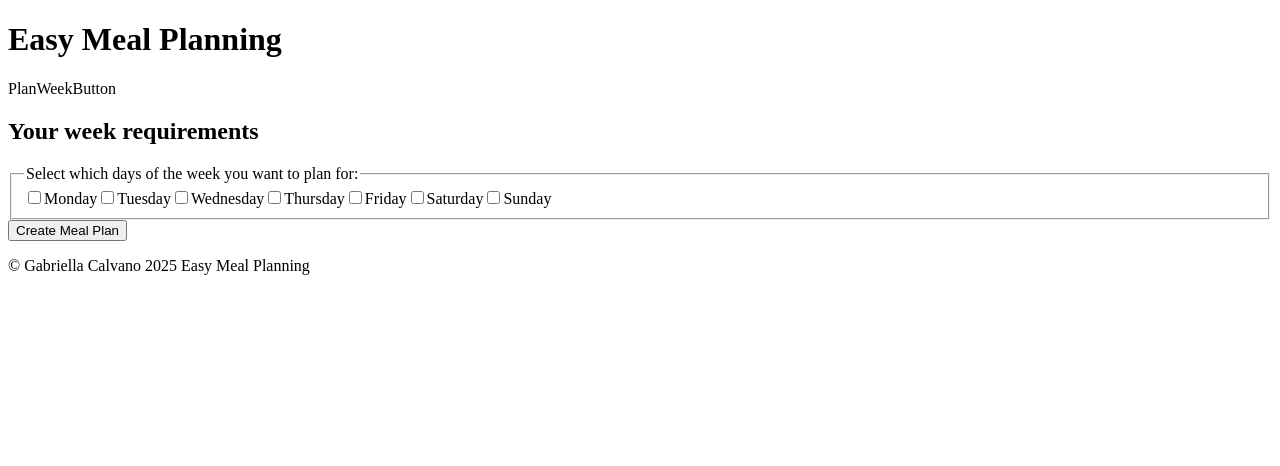
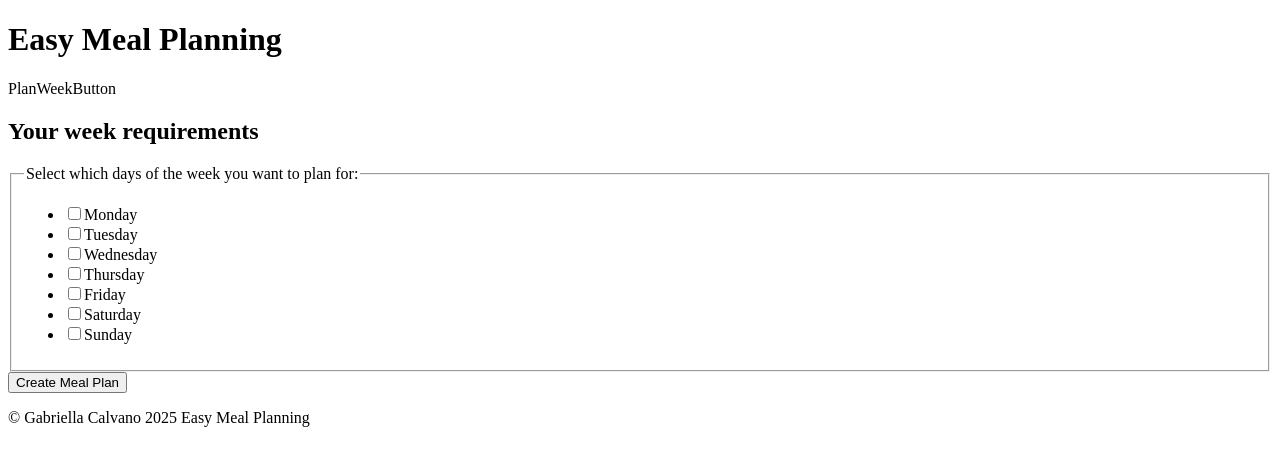
Before and after one commit to Nymesia47/meal-planner-generator, a React (Vite) app: page /#/ in a window 1280 px wide. Shown: the top 466 px of the page. Built offline with nearby package versions, Linux system fonts and the light colour scheme.

Commit message:
functionality to randomly generating a meal completed

```diff
--- a/src/components/layoutComponents/ActionsPanel.jsx
+++ b/src/components/layoutComponents/ActionsPanel.jsx
@@ -2,11 +2,13 @@ import PlanWeekButton from "../parts/PlanWeekButton";
 import PlanWeekForm from "../parts/PlanWeekForm";
 import PropTypes from "prop-types";
 
-function ActionsPanel({planningData, setPlanningData}) {
+function ActionsPanel({planningData, setPlanningData, createMealPlan}) {
   return (
     <section>
       <PlanWeekButton />
-      <PlanWeekForm planningData={planningData} setPlanningData={setPlanningData}/>
+      <PlanWeekForm planningData={planningData}
+      setPlanningData={setPlanningData}
+      createMealPlan={createMealPlan}/>
     </section>
   )
 }
@@ -15,5 +17,6 @@ export default ActionsPanel;
 
 ActionsPanel.propTypes = {
   planningData: PropTypes.object.isRequired,
-  setPlanningData: PropTypes.func.isRequired
+  setPlanningData: PropTypes.func.isRequired,
+  createMealPlan: PropTypes.func.isRequired
 }
--- a/src/components/pages/LandingPage.jsx
+++ b/src/components/pages/LandingPage.jsx
@@ -25,7 +25,24 @@ function LandingPage() {
   const planningData_initial_state = { days: [] };
 
   const [planningData, setPlanningData] = useState(planningData_initial_state);
-  const [mealPlan, setMealPlan] = useState([])
+  const [mealPlan, setMealPlan] = useState([]);
+
+  //Function to shuffle an array
+  function shuffleMeals(meals) {
+    const shuffled = [...meals];
+    for(let i = shuffled.length -1; i>0; i--) {
+      const j = Math.floor(Math.random() * (i + 1));
+      [meals[i], meals[j]] = [meals[j], meals[i]];
+    }
+    return shuffled;
+  }
+
+  //Function to generate random meal plan
+  const createMealPlan = ()=> {
+    const shuffledMeals = shuffleMeals(dinnerOptions);
+    const mealsForWeek = shuffledMeals.slice(0, planningData.days.length);
+    setMealPlan(mealsForWeek);
+  }
 
 
 
@@ -35,8 +52,11 @@ function LandingPage() {
     <div>
       <Header />
       <main>
-        <ActionsPanel planningData={planningData} setPlanningData={setPlanningData}/>
-        <ResultsSection planningData={planningData}/>
+        <ActionsPanel planningData={planningData}
+        setPlanningData={setPlanningData}
+        createMealPlan={createMealPlan}
+        />
+        <ResultsSection planningData={planningData} mealPlan={mealPlan}/>
       </main>
       <Footer />
     </div>
--- a/src/components/parts/CreateMealPlanbtn.jsx
+++ b/src/components/parts/CreateMealPlanbtn.jsx
@@ -1,9 +1,17 @@
+import PropTypes from "prop-types";
 
+function CreateMealPlanbtn({createMealPlan}) {
+  const handleClickCreate = ()=> {
+    createMealPlan()
+  }
 
-function CreateMealPlanbtn() {
   return (
-    <button type="submit">Create Meal Plan</button>
+    <button type="submit" onClick={handleClickCreate}>Create Meal Plan</button>
   )
 }
 
-export default CreateMealPlanbtn
+export default CreateMealPlanbtn;
+
+CreateMealPlanbtn.propTypes = {
+  createMealPlan: PropTypes.func.isRequired
+}
--- a/src/components/parts/PlanWeekForm.jsx
+++ b/src/components/parts/PlanWeekForm.jsx
@@ -1,10 +1,10 @@
 import PropTypes from "prop-types";
 import CreateMealPlanbtn from "./CreateMealPlanbtn";
 
-function PlanWeekForm({planningData, setPlanningData}) {
+function PlanWeekForm({planningData, setPlanningData, createMealPlan}) {
 
   //Adds the selected days in the Planning Data
-  const dayOrder = ["monday", "tuesday", "wednesday", "thursday", "friday", "saturday", "sunday"];
+  const daysOfWeek = ["monday", "tuesday", "wednesday", "thursday", "friday", "saturday", "sunday"];
 
   const handleDaySelection = (ev) => {
     const {value, checked} = ev.target;
@@ -18,11 +18,11 @@ function PlanWeekForm({planningData, setPlanningData}) {
         updatedDays= prevPlanningData.days.filter((day) => day !== value);
       };
 
-      updatedDays.sort((a, b) => {
-        return dayOrder.indexOf(a) - dayOrder.indexOf(b);
+      const sortedDays = [...updatedDays].sort((a, b) => {
+        return daysOfWeek.indexOf(a) - daysOfWeek.indexOf(b);
       });
 
-      return { ...prevPlanningData, days: updatedDays };
+      return { ...prevPlanningData, days: sortedDays };
     });
   };
 
@@ -32,8 +32,9 @@ function PlanWeekForm({planningData, setPlanningData}) {
   }
 
   //Renders the days to select in the form
-  const daysSelection = ["monday", "tuesday", "wednesday", "thursday", "friday", "saturday", "sunday"].map((day) => (
-    <label key={day}>
+  const daysSelection = daysOfWeek.map((day) => (
+    <li key={day}>
+      <label >
         <input
           type="checkbox"
           value={day}
@@ -43,6 +44,7 @@ function PlanWeekForm({planningData, setPlanningData}) {
         />
         {day.charAt(0).toUpperCase() + day.slice(1)}
       </label>
+    </li>
   ))
 
   return (
@@ -52,11 +54,11 @@ function PlanWeekForm({planningData, setPlanningData}) {
         <fieldset>
           <legend id="days-selection-legend">Select which days of the week you want to plan for:</legend>
 
-          <div role="group" aria-labelledby="days-selection-legend">
+          <ul role="group" aria-labelledby="days-selection-legend">
             {daysSelection}
-          </div>
+          </ul>
         </fieldset>
-        <CreateMealPlanbtn/>
+        <CreateMealPlanbtn createMealPlan={createMealPlan}/>
       </form>
     </section>
   )
@@ -66,5 +68,6 @@ export default PlanWeekForm;
 
 PlanWeekForm.propTypes = {
   planningData: PropTypes.object.isRequired,
-  setPlanningData: PropTypes.func.isRequired
+  setPlanningData: PropTypes.func.isRequired,
+  createMealPlan: PropTypes.func.isRequired
 }
```
Lines whose indentation alone changed are shown as unchanged.
